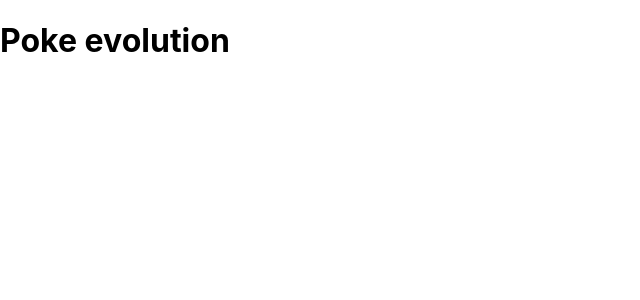
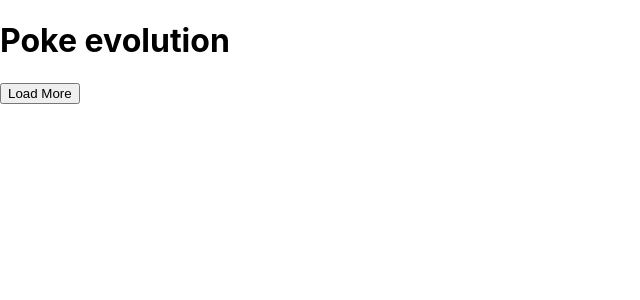
Before and after one commit to AleardoKandiah/Pokedex_React_App, a React (Create React App) app: page / in a window 1280 px wide. Shown: the top 300 px of the page, without its empty margins (0-640 px from the left). Built offline with nearby package versions, Linux system fonts and the light colour scheme.

Commit message:
second commit

```diff
--- a/src/App.js
+++ b/src/App.js
@@ -3,6 +3,12 @@ function App() {
   return (
     <div className="app-container">
       <h1>Poke evolution</h1>
+      <div className ='pokemon-container'>
+        <div className='all-container'>
+
+        </div>
+        <button className='load-more'>Load More</button>
+      </div>
     </div>
   );
 }
```
